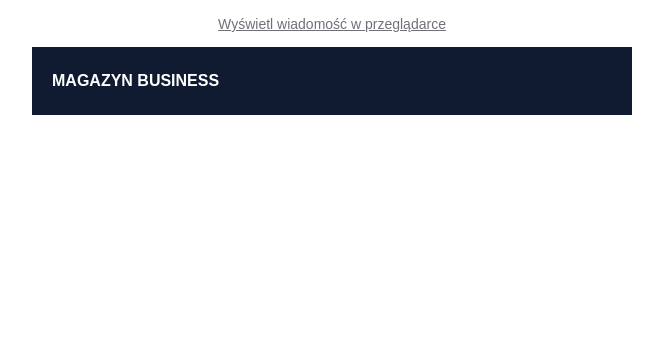
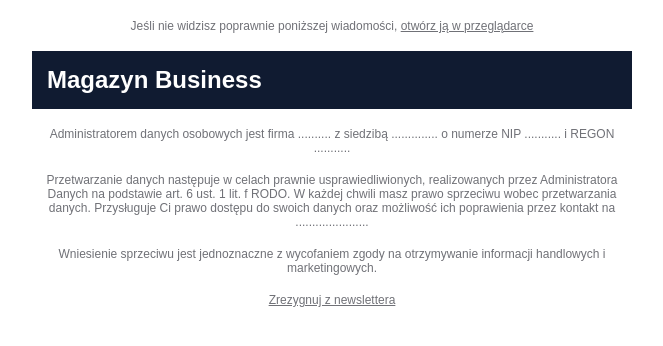
Before and after one commit to sfait/newsletter-business, a plain HTML site: page index.html in a window 1280 px wide. Shown: the whole page, without its empty margins (308-971 px from the left). Drawn offline with Linux system fonts and the light colour scheme.

Commit message:
Remove bad code and add new (header and footer)

```diff
--- a/index.html
+++ b/index.html
@@ -1,47 +1,133 @@
 <!DOCTYPE html PUBLIC "-//W3C//DTD XHTML 1.0 Transitional//EN" "http://www.w3.org/TR/xhtml1/DTD/xhtml1-transitional.dtd">
 <html>
-
 <head>
     <meta http-equiv="Content-Type" content="text/html; charset=utf-8">
     <meta name="viewport" content="width=device-width, initial-scale=1, minimum-scale=1, maximum-scale=1">
     <title>Magazyn Business</title>
 </head>
 <body style="background:#FFFFFF; margin-top:0; margin-bottom:0; padding-top:0; padding-bottom:0;">
+    <!-- #19161A kolor czarny
+    #101B31 kolor niebieski
+    #FFFFFF kolor biały-->
     <!-- preheader  -->
-    <font style="color:#FFFFFF; font-size:1px;">Zwiększ zysk, podnieś kwalifikacje i skorzystaj z promocyjnej ceny na prenumeratę (tylko do 31.12.2019 roku)</font>
+    <font style="color:#FFFFFF; font-size:1px;">Zwiększ zysk, podnieś kwalifikacje i skorzystaj z promocyjnej ceny na prenumeratę.</font>
     <!-- wrapper -->
-    <!-- #19161A kolor czarny
-    #101B31 kolor niebieski-->
-    <!-- wrapper -->
-    <table align="center" border="0" cellpadding="0" cellspacing="0" width="100%" style="border-top:none; border-right:none; border-bottom:none; border-left:none; width:100%;">
+    <table align="center" border="0" cellpadding="0" cellspacing="0" width="100%" style="border-top: none; border-right: none; border-bottom: none; border-left: none; min-width: 320px; max-width: 600px;">
         <tbody>
-            <!-- preview message -->
             <tr>
-                <td align="center" style="border-collapse: collapse;">
-                    <table align="center" bgcolor="#FFFFFF" border="0" cellpadding="0" cellspacing="0" width="600" style="background:#FFFFFF; border-top:none; border-right:none; border-bottom:none; border-left:none; display:block; margin:0 auto; width:600px;">
+                <td>
+                    <!-- preview -->
+                    <table align="center" border="0" cellpadding="0" cellspacing="0" width="100%" style="border-top: none; border-right: none; border-bottom: none; border-left: none;">
                         <tbody>
                             <tr>
-                                <td height="15" style="height:15px;"></td>
+                                <td height="15" style="height:15px;">&nbsp;</td>
                             </tr>
                             <tr>
-                                <td align="center" width="600" style="font-family:Montserrat, Arial, sans-serif; color:#707177; font-size:14px; text-align:center; width:600px;">
-                                    <preview><span style="font-family:Montserrat, Arial, sans-serif; color:#707177; font-size:14px; text-align:center; text-decoration: underline;">Wyświetl wiadomość w przeglądarce</span></preview>
+                                <td align="center" valign="middle" width="100%" style="font-family: Montserrat, Arial, sans-serif; color:#707177; font-size: 12px; text-align: center;">
+                                    Jeśli nie widzisz poprawnie poniższej wiadomości,
+                                    <a href="$$preview$$" style="font-family: Montserrat, Arial, sans-serif; color:#707177; font-size: 12px; text-align: center;" target="_blank" title="Otwórz wiadomość w przeglądarce">otwórz ją w przeglądarce</a>
                                 </td>
                             </tr>
-                            <td height="15" style="height:15px;"></td>
+                            <tr>
+                                <td height="15" style="height:15px;">&nbsp;</td>
+                            </tr>
                         </tbody>
                     </table>
                 </td>
             </tr>
-            <!-- header -->
             <tr>
-                <td align="center" style="border-collapse: collapse;">
-                    <table align="center" bgcolor="#19161A" border="0" cellpadding="0" cellspacing="0" width="600" style="background:#101B31; border-top:none; border-right:none; border-bottom:none; border-left:none; display:block; padding-top: 25px; padding-bottom: 25px; padding-left: 20px; text-align:left; width:600px;">
+                <td>
+                    <!-- header -->
+                    <table align="center" border="0" cellpadding="0" cellspacing="0" width="100%" bgcolor="#101B31" style="border-top: none; border-right: none; border-bottom: none; border-left: none; background: #101B31; padding-top: 15px; padding-bottom: 15px; padding-left: 15px;">
                         <tbody>
                             <tr>
-                                <td color="#FFFFFF" valign="middle" style="font-family:Montserrat, Arial, sans-serif; color:#FFFFFF; font-size:16px; text-transform:uppercase; font-weight:bold;">
+                                <td align="left" valign="middle" width="100%" style="font-family: Montserrat, Arial, sans-serif; color:#FFFFFF; font-size: 24px; text-align: left; font-weight: bold;">
                                     Magazyn Business
                                 </td>
+                            </tr>
+                        </tbody>
+                    </table>
+                </td>
+            </tr>
+            <tr>
+                <td>
+                    <!-- hero -->
+                    <table align="center" border="0" cellpadding="0" cellspacing="0" width="100%" style="border-top: none; border-right: none; border-bottom: none; border-left: none;">
+
+                    </table>
+                </td>
+            </tr>
+            <tr>
+                <td>
+                    <!-- empty -->
+                    <table align="center" border="0" cellpadding="0" cellspacing="0" width="100%" style="border-top: none; border-right: none; border-bottom: none; border-left: none;">
+
+                    </table>
+                </td>
+            </tr>
+            <tr>
+                <td>
+                    <!-- about us -->
+                    <table align="center" border="0" cellpadding="0" cellspacing="0" width="100%" style="border-top: none; border-right: none; border-bottom: none; border-left: none;">
+
+                    </table>
+                </td>
+            </tr>
+            <tr>
+                <td>
+                    <!-- empty -->
+                    <table align="center" border="0" cellpadding="0" cellspacing="0" width="100%" style="border-top: none; border-right: none; border-bottom: none; border-left: none;">
+
+                    </table>
+                </td>
+            </tr>
+            <tr>
+                <td>
+                    <!-- button -->
+                    <table align="center" border="0" cellpadding="0" cellspacing="0" width="100%" style="border-top: none; border-right: none; border-bottom: none; border-left: none;">
+
+                    </table>
+                </td>
+            </tr>
+            <tr>
+                <td>
+                    <!-- footer -->
+                    <table align="center" border="0" cellpadding="0" cellspacing="0" width="100%" style="border-top: none; border-right: none; border-bottom: none; border-left: none;">
+                        <tbody>
+                            <tr>
+                                <td height="15" style="height:15px;">&nbsp;</td>
+                            </tr>
+                            <tr>
+                                <td align="center" valign="middle" width="100%" style="font-family: Montserrat, Arial, sans-serif; color:#707177; font-size: 12px; text-align: center;">
+                                    Administratorem danych osobowych jest firma .......... z siedzibą .............. o numerze NIP ........... i REGON ...........
+                                </td>
+                            </tr>
+                            <tr>
+                                <td height="15" style="height:15px;">&nbsp;</td>
+                            </tr>
+                            <tr>
+                                <td align="center" valign="middle" width="100%" style="font-family: Montserrat, Arial, sans-serif; color:#707177; font-size: 12px; text-align: center;">
+                                    Przetwarzanie danych następuje w celach prawnie usprawiedliwionych, realizowanych przez Administratora Danych na podstawie art. 6 ust. 1 lit. f RODO. W każdej chwili masz prawo sprzeciwu wobec przetwarzania danych. Przysługuje Ci prawo dostępu do swoich danych oraz możliwość ich poprawienia przez kontakt na ......................
+                                </td>
+                            </tr>
+                            <tr>
+                                <td height="15" style="height:15px;">&nbsp;</td>
+                            </tr>
+                            <tr>
+                                <td align="center" valign="middle" width="100%" style="font-family: Montserrat, Arial, sans-serif; color:#707177; font-size: 12px; text-align: center;">
+                                    Wniesienie sprzeciwu jest jednoznaczne z wycofaniem zgody na otrzymywanie informacji handlowych i marketingowych.
+                                </td>
+                            </tr>
+                            <tr>
+                                <td height="15" style="height:15px;">&nbsp;</td>
+                            </tr>
+                            <tr>
+                                <td align="center" valign="middle" width="100%" style="font-family: Montserrat, Arial, sans-serif; color:#707177; font-size: 12px; text-align: center;">
+                                    <a href="$$resinglink$$" style="font-family: Montserrat, Arial, sans-serif; color:#707177; font-size: 12px; text-align: center;" target="_blank" title="Zrezygnuj z newslettera">Zrezygnuj z newslettera</a>
+                                </td>
+                            </tr>
+                            <tr>
+                                <td height="15" style="height:15px;">&nbsp;</td>
                             </tr>
                         </tbody>
                     </table>
```
